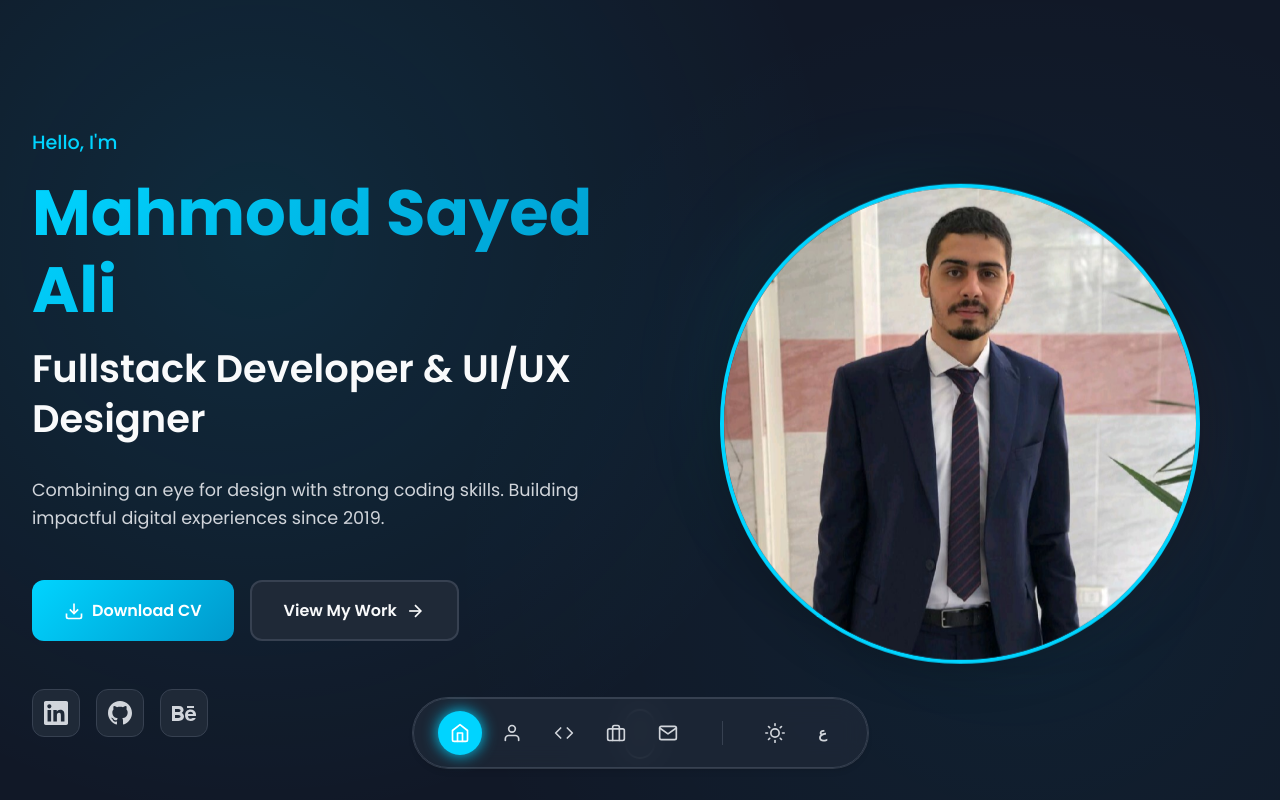
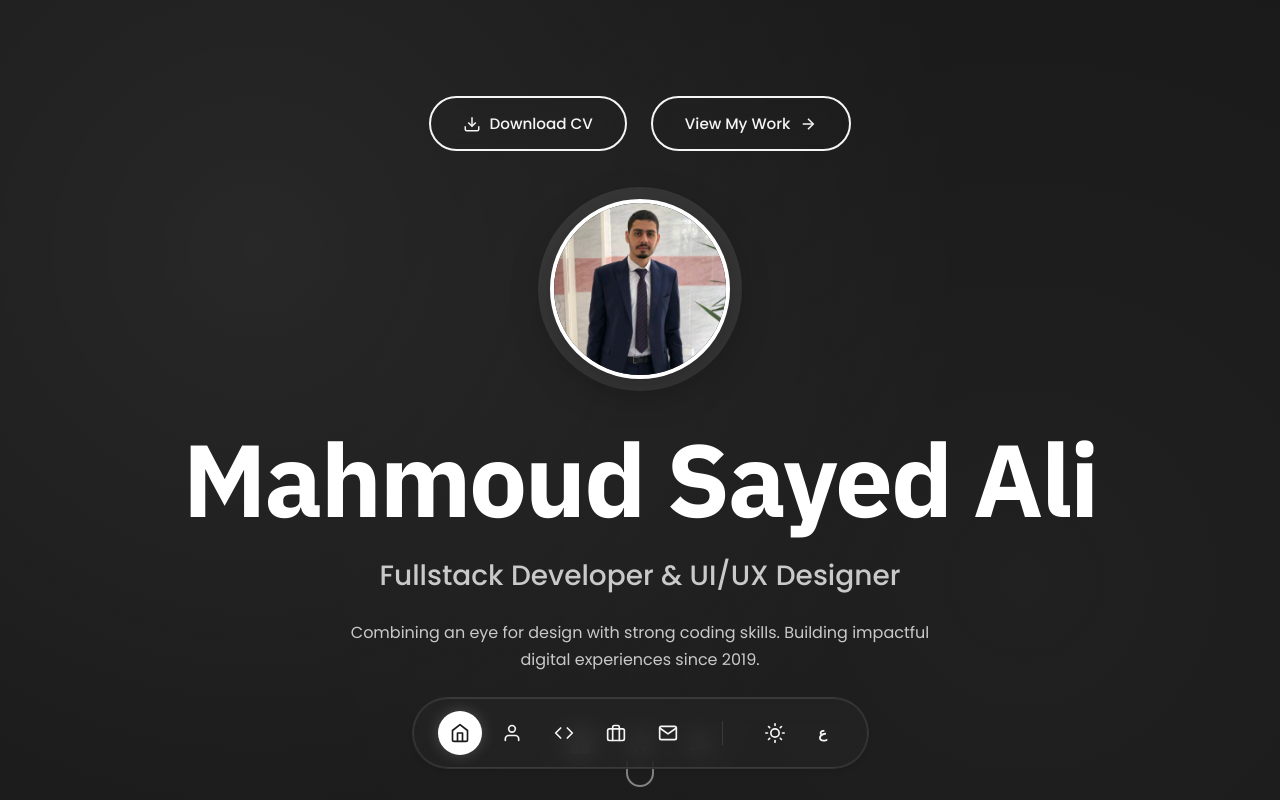
Before and after one commit to mhmod33/portfolio, an Angular app: page /home in a window 1280 px wide. Shown: the top 800 px of the page. Built offline with nearby package versions, Linux system fonts and the light colour scheme.

Commit message:
updated colors and designs

```diff
--- a/src/app/features/about/about.component.css
+++ b/src/app/features/about/about.component.css
@@ -203,24 +203,26 @@
 }
 
 .btn-primary {
-    background: var(--gradient-primary);
-    color: white;
+    background: var(--text-primary);
+    color: var(--bg-primary);
     box-shadow: 0 10px 20px -5px var(--accent-color-20);
+    border: none;
 }
 
 .btn-primary:hover {
     transform: translateY(-3px);
     box-shadow: 0 15px 30px -5px var(--accent-color-20);
+    opacity: 0.9;
 }
 
 .btn-secondary {
     background: transparent;
     color: var(--text-primary);
-    border: 1px solid var(--border-color);
+    border: 2px solid var(--text-primary);
 }
 
 .btn-secondary:hover {
-    border-color: var(--accent-color);
-    color: var(--accent-color);
-    background: var(--bg-secondary);
+    border-color: var(--text-primary);
+    color: var(--bg-primary);
+    background: var(--text-primary);
 }
--- a/src/app/features/home/components/hero/hero.component.css
+++ b/src/app/features/home/components/hero/hero.component.css
@@ -3,9 +3,16 @@
     display: flex;
     align-items: center;
     justify-content: center;
-    padding: 8rem 2rem 4rem;
+    padding: 6rem 2rem 4rem;
     position: relative;
     overflow: hidden;
+    /* Use CSS variable for background */
+    background: var(--bg-primary);
+}
+
+[data-theme='light'] .hero {
+    /* Light mode uses the same variable */
+    background: var(--bg-primary);
 }
 
 .hero::before {
@@ -16,112 +23,173 @@
     right: 0;
     bottom: 0;
     background:
-        radial-gradient(circle at 20% 30%, var(--accent-color-10) 0%, transparent 50%),
-        radial-gradient(circle at 80% 70%, var(--accent-color-5) 0%, transparent 50%);
+        radial-gradient(circle at 20% 30%, var(--accent-color-10) 0%, transparent 60%),
+        radial-gradient(circle at 80% 70%, var(--accent-color-5) 0%, transparent 60%);
     pointer-events: none;
+    opacity: 0.6;
 }
 
 .hero-content {
-    max-width: 1400px;
+    max-width: 1200px;
     width: 100%;
-    display: grid;
-    grid-template-columns: 1fr 1fr;
-    gap: 4rem;
+    display: flex;
+    flex-direction: column;
     align-items: center;
+    gap: 3rem;
     position: relative;
     z-index: 1;
 }
 
-.hero-text {
+/* Top Header Section - Buttons */
+.hero-header {
     display: flex;
-    flex-direction: column;
-    gap: 1rem;
-}
-
-.greeting {
-    color: var(--accent-color);
-    font-size: 1.2rem;
-    font-weight: 500;
-    margin: 0;
-}
-
-.name {
-    font-size: clamp(2.5rem, 5vw, 4rem);
-    font-weight: 700;
-    margin: 0;
-    background: var(--gradient-primary);
-    -webkit-background-clip: text;
-    -webkit-text-fill-color: transparent;
-    background-clip: text;
-    line-height: 1.2;
-}
-
-.title {
-    font-size: clamp(1.5rem, 3vw, 2.5rem);
-    font-weight: 600;
-    color: var(--text-primary);
-    margin: 0;
-    line-height: 1.3;
-}
-
-.description {
-    font-size: 1.1rem;
-    color: var(--text-secondary);
-    line-height: 1.6;
-    margin: 1rem 0 2rem;
-}
-
-.cta-buttons {
-    display: flex;
-    gap: 1rem;
+    gap: 1.5rem;
+    justify-content: center;
+    width: 100%;
     flex-wrap: wrap;
 }
 
-.btn-primary,
-.btn-secondary {
-    padding: 1rem 2rem;
-    border-radius: 12px;
-    font-weight: 600;
-    font-size: 1rem;
+.btn-outlined {
+    padding: 0.875rem 2rem;
+    border-radius: 50px;
+    font-weight: 500;
+    font-size: 0.95rem;
     cursor: pointer;
     transition: all 0.3s ease;
     display: flex;
     align-items: center;
     gap: 0.5rem;
-    border: none;
+    background: transparent;
+    color: var(--text-primary);
+    border: 2px solid var(--text-primary);
+    backdrop-filter: blur(10px);
 }
 
-.btn-primary {
-    background: var(--gradient-primary);
-    color: white;
+.btn-outlined svg {
+    stroke: var(--text-primary);
 }
 
-.btn-primary:hover {
+.btn-outlined:hover {
+    background: var(--text-primary);
+    color: var(--bg-primary);
+    border-color: var(--text-primary);
     transform: translateY(-2px);
-    box-shadow: 0 10px 30px var(--accent-color-20);
+    box-shadow: 0 8px 20px var(--accent-color-20);
 }
 
-.btn-secondary {
-    background: var(--bg-secondary);
-    color: var(--text-primary);
-    border: 2px solid var(--border-color);
+.btn-outlined:hover svg {
+    stroke: var(--bg-primary);
 }
 
-.btn-secondary:hover {
-    background: var(--bg-tertiary);
-    transform: translateY(-2px);
+/* Main Section - Profile & Name */
+.hero-main {
+    display: flex;
+    flex-direction: column;
+    align-items: center;
+    gap: 2.5rem;
+    width: 100%;
+    text-align: center;
 }
 
+.profile-section {
+    position: relative;
+}
+
+.profile-image-wrapper {
+    width: 180px;
+    height: 180px;
+    border-radius: 50%;
+    overflow: hidden;
+    border: 4px solid var(--accent-color);
+    box-shadow:
+        0 10px 40px var(--shadow-color),
+        0 0 0 12px var(--accent-color-10);
+    position: relative;
+    transition: all 0.4s ease;
+}
+
+.profile-image-wrapper:hover {
+    transform: scale(1.05);
+    box-shadow:
+        0 15px 50px var(--shadow-color),
+        0 0 0 12px var(--accent-color-20);
+}
+
+.profile-image {
+    width: 100%;
+    height: 100%;
+    object-fit: cover;
+    transition: transform 0.5s ease;
+}
+
+.profile-image-wrapper:hover .profile-image {
+    transform: scale(1.1);
+}
+
+/* Hero Text Center */
+.hero-text-center {
+    display: flex;
+    flex-direction: column;
+    gap: 1rem;
+    align-items: center;
+}
+
+.hero-name {
+    font-size: clamp(3.5rem, 8vw, 7rem);
+    font-weight: 800;
+    margin: 0;
+    line-height: 1.1;
+    letter-spacing: -0.02em;
+    font-family: 'Playfair Display', serif;
+}
+
+.name-primary {
+    background: var(--accent-color);
+    -webkit-background-clip: text;
+    -webkit-text-fill-color: transparent;
+    background-clip: text;
+    display: inline-block;
+    color: var(--accent-color);
+    position: relative;
+    font-family: var(--font-arabic);
+
+}
+
+[dir='rtl'] .hero-name {
+    font-family: var(--font-arabic);
+    letter-spacing: 0;
+    font-weight: 700;
+}
+
+.hero-title {
+    font-size: clamp(1.25rem, 2.5vw, 1.75rem);
+    font-weight: 500;
+    color: var(--text-secondary);
+    margin: 0;
+    line-height: 1.4;
+    max-width: 700px;
+}
+
+.hero-description {
+    font-size: 1rem;
+    color: var(--text-secondary);
+    line-height: 1.7;
+    margin: 0.5rem 0 0;
+    max-width: 600px;
+    opacity: 0.9;
+}
+
+/* Social Links */
 .social-links {
     display: flex;
     gap: 1rem;
-    margin-top: 2rem;
+    justify-content: center;
 }
 
 .social-links a {
-    width: 48px;
-    height: 48px;
-    border-radius: 12px;
+    width: 44px;
+    height: 44px;
+    border-radius: 50%;
     background: var(--bg-secondary);
     border: 1px solid var(--border-color);
     display: flex;
@@ -136,87 +204,10 @@
     color: white;
     transform: translateY(-4px);
     border-color: var(--accent-color);
+    box-shadow: 0 8px 20px var(--accent-color-20);
 }
 
-.hero-visual {
-    position: relative;
-    display: flex;
-    align-items: center;
-    justify-content: center;
-}
-
-.visual-container {
-    position: relative;
-    width: 100%;
-    max-width: 500px;
-    aspect-ratio: 1;
-}
-
-.gradient-orb {
-    position: absolute;
-    border-radius: 50%;
-    filter: blur(60px);
-    animation: float 6s ease-in-out infinite;
-}
-
-.orb-1 {
-    width: 300px;
-    height: 300px;
-    background: var(--accent-color-20);
-    top: 10%;
-    left: 10%;
-    animation-delay: 0s;
-}
-
-.orb-2 {
-    width: 250px;
-    height: 250px;
-    background: var(--secondary-color-20);
-    bottom: 20%;
-    right: 10%;
-    animation-delay: 2s;
-}
-
-.orb-3 {
-    width: 200px;
-    height: 200px;
-    background: var(--accent-color-10);
-    top: 50%;
-    right: 20%;
-    animation-delay: 4s;
-}
-
-.profile-placeholder {
-    position: absolute;
-    inset: 10px;
-    /* slight offset to show some outer glow/orb effect if needed, or 0 */
-    display: flex;
-    align-items: center;
-    justify-content: center;
-    background: var(--bg-secondary);
-    border-radius: 50%;
-    border: 4px solid var(--accent-color);
-    overflow: hidden;
-    box-shadow: 0 0 50px rgba(0, 0, 0, 0.3);
-    z-index: 10;
-    animation: float 6s ease-in-out infinite reverse;
-}
-
-.profile-placeholder img {
-    width: 100%;
-    height: 100%;
-    object-fit: cover;
-    transition: transform 0.5s ease;
-}
-
-.profile-placeholder:hover img {
-    transform: scale(1.1);
-}
-
-.code-icon {
-    color: var(--accent-color);
-}
-
+/* Scroll Indicator */
 .scroll-indicator {
     position: absolute;
     bottom: 2rem;
@@ -226,16 +217,17 @@
 }
 
 .mouse {
-    width: 30px;
-    height: 50px;
+    width: 28px;
+    height: 45px;
     border: 2px solid var(--text-secondary);
     border-radius: 20px;
     position: relative;
+    opacity: 0.6;
 }
 
 .wheel {
-    width: 4px;
-    height: 10px;
+    width: 3px;
+    height: 8px;
     background: var(--text-secondary);
     border-radius: 2px;
     position: absolute;
@@ -245,18 +237,7 @@
     animation: scroll 1.5s infinite;
 }
 
-@keyframes float {
-
-    0%,
-    100% {
-        transform: translateY(0px);
-    }
-
-    50% {
-        transform: translateY(-20px);
-    }
-}
-
+/* Animations */
 @keyframes bounce {
 
     0%,
@@ -305,8 +286,8 @@
     animation: fadeIn 0.8s ease-out 1s both;
 }
 
-.animate-float {
-    animation: float 6s ease-in-out infinite;
+.animate-scale-in {
+    animation: scaleIn 0.8s ease-out 0.3s both;
 }
 
 @keyframes fadeIn {
@@ -331,46 +312,78 @@
     }
 }
 
-@media (max-width: 968px) {
-    .hero-content {
-        grid-template-columns: 1fr;
-        text-align: center;
+@keyframes scaleIn {
+    from {
+        opacity: 0;
+        transform: scale(0.8);
     }
 
-    .hero-text {
-        align-items: center;
+    to {
+        opacity: 1;
+        transform: scale(1);
+    }
+}
+
+/* Responsive Design */
+@media (max-width: 968px) {
+    .hero {
+        padding: 5rem 1.5rem 3rem;
     }
 
-    .cta-buttons {
-        justify-content: center;
+    .hero-header {
+        gap: 1rem;
     }
 
-    .social-links {
-        justify-content: center;
+    .btn-outlined {
+        padding: 0.75rem 1.5rem;
+        font-size: 0.9rem;
     }
 
-    .visual-container {
-        max-width: 350px;
+    .profile-image-wrapper {
+        width: 150px;
+        height: 150px;
+    }
+
+    .hero-name {
+        font-size: clamp(2.5rem, 6vw, 5rem);
+    }
+
+    .hero-title {
+        font-size: clamp(1.1rem, 2vw, 1.5rem);
     }
 }
 
 @media (max-width: 640px) {
     .hero {
-        padding: 6rem 1rem 3rem;
+        padding: 4rem 1rem 2rem;
     }
 
-    .cta-buttons {
+    .hero-header {
         flex-direction: column;
         width: 100%;
+        max-width: 300px;
     }
 
-    .btn-primary,
-    .btn-secondary {
+    .btn-outlined {
         width: 100%;
         justify-content: center;
     }
 
-    .visual-container {
-        max-width: 280px;
+    .profile-image-wrapper {
+        width: 130px;
+        height: 130px;
+    }
+
+    .hero-name {
+        font-size: clamp(2rem, 5vw, 3.5rem);
+    }
+
+    .hero-description {
+        font-size: 0.95rem;
+    }
+
+    .social-links a {
+        width: 40px;
+        height: 40px;
     }
 }
--- a/src/app/features/home/components/hero/hero.component.html
+++ b/src/app/features/home/components/hero/hero.component.html
@@ -1,60 +1,61 @@
 <section id="home" class="hero">
     <div class="hero-content">
-        <div class="hero-text">
-            <p class="greeting animate-fade-in">{{ t(hero.greeting) }}</p>
-            <h1 class="name animate-slide-up">{{ t(hero.name) }}</h1>
-            <h2 class="title animate-slide-up-delay">{{ t(hero.title) }}</h2>
-            <p class="description animate-fade-in-delay">{{ t(hero.description) }}</p>
-
-            <div class="cta-buttons animate-fade-in-delay-2">
-                <button class="btn-primary" (click)="downloadCV()">
-                    <svg width="20" height="20" viewBox="0 0 24 24" fill="none" stroke="currentColor" stroke-width="2">
+        <!-- Top Section: Buttons -->
+        <div class="hero-header animate-fade-in">
+            <button class="btn-outlined" (click)="downloadCV()">
+                <svg width="18" height="18" viewBox="0 0 24 24" fill="none" stroke="currentColor" stroke-width="2">
                     <path d="M21 15v4a2 2 0 0 1-2 2H5a2 2 0 0 1-2-2v-4" />
                     <polyline points="7 10 12 15 17 10" />
                     <line x1="12" y1="15" x2="12" y2="3" />
                 </svg>
                 {{ t(hero.downloadCV) }}
             </button>
-                <button class="btn-secondary" routerLink="/projects">
+            <button class="btn-outlined" routerLink="/projects">
                 {{ t(hero.viewWork) }}
-                    <svg width="20" height="20" viewBox="0 0 24 24" fill="none" stroke="currentColor" stroke-width="2">
+                <svg width="18" height="18" viewBox="0 0 24 24" fill="none" stroke="currentColor" stroke-width="2">
                     <line x1="5" y1="12" x2="19" y2="12" />
                     <polyline points="12 5 19 12 12 19" />
                 </svg>
             </button>
         </div>
 
+        <!-- Center Section: Profile Image & Large Name -->
+        <div class="hero-main">
+            <div class="profile-section animate-scale-in">
+                <div class="profile-image-wrapper">
+                    <img src="assets/profile.jpg" alt="Profile" class="profile-image">
+                </div>
+            </div>
+
+            <div class="hero-text-center">
+                <h1 class="hero-name animate-slide-up">
+                    <span class="name-primary">{{ t(hero.name) }}</span>
+                </h1>
+                <h2 class="hero-title animate-slide-up-delay">{{ t(hero.title) }}</h2>
+                <p class="hero-description animate-fade-in-delay">{{ t(hero.description) }}</p>
+            </div>
+        </div>
+
+        <!-- Bottom Section: Social Links (Keep existing navbar style) -->
         <div class="social-links animate-fade-in-delay-3">
             <a [href]="'https://' + personalInfo.linkedin" target="_blank" rel="noopener" aria-label="LinkedIn">
-                    <svg width="24" height="24" viewBox="0 0 24 24" fill="currentColor">
+                <svg width="20" height="20" viewBox="0 0 24 24" fill="currentColor">
                     <path
                         d="M20.447 20.452h-3.554v-5.569c0-1.328-.027-3.037-1.852-3.037-1.853 0-2.136 1.445-2.136 2.939v5.667H9.351V9h3.414v1.561h.046c.477-.9 1.637-1.85 3.37-1.85 3.601 0 4.267 2.37 4.267 5.455v6.286zM5.337 7.433c-1.144 0-2.063-.926-2.063-2.065 0-1.138.92-2.063 2.063-2.063 1.14 0 2.064.925 2.064 2.063 0 1.139-.925 2.065-2.064 2.065zm1.782 13.019H3.555V9h3.564v11.452zM22.225 0H1.771C.792 0 0 .774 0 1.729v20.542C0 23.227.792 24 1.771 24h20.451C23.2 24 24 23.227 24 22.271V1.729C24 .774 23.2 0 22.222 0h.003z" />
                 </svg>
             </a>
             <a [href]="'https://' + personalInfo.github" target="_blank" rel="noopener" aria-label="GitHub">
-                    <svg width="24" height="24" viewBox="0 0 24 24" fill="currentColor">
+                <svg width="20" height="20" viewBox="0 0 24 24" fill="currentColor">
                     <path
                         d="M12 0c-6.626 0-12 5.373-12 12 0 5.302 3.438 9.8 8.207 11.387.599.111.793-.261.793-.577v-2.234c-3.338.726-4.033-1.416-4.033-1.416-.546-1.387-1.333-1.756-1.333-1.756-1.089-.745.083-.729.083-.729 1.205.084 1.839 1.237 1.839 1.237 1.07 1.834 2.807 1.304 3.492.997.107-.775.418-1.305.762-1.604-2.665-.305-5.467-1.334-5.467-5.931 0-1.311.469-2.381 1.236-3.221-.124-.303-.535-1.524.117-3.176 0 0 1.008-.322 3.301 1.23.957-.266 1.983-.399 3.003-.404 1.02.005 2.047.138 3.006.404 2.291-1.552 3.297-1.23 3.297-1.23.653 1.653.242 2.874.118 3.176.77.84 1.235 1.911 1.235 3.221 0 4.609-2.807 5.624-5.479 5.921.43.372.823 1.102.823 2.222v3.293c0 .319.192.694.801.576 4.765-1.589 8.199-6.086 8.199-11.386 0-6.627-5.373-12-12-12z" />
                 </svg>
             </a>
             <a [href]="personalInfo.behance" target="_blank" rel="noopener" aria-label="Behance">
-                    <svg width="24" height="24" viewBox="0 0 24 24" fill="currentColor">
+                <svg width="20" height="20" viewBox="0 0 24 24" fill="currentColor">
                     <path
                         d="M22 7h-7v-2h7v2zm1.726 10c-.442 1.297-2.029 3-5.101 3-3.074 0-5.564-1.729-5.564-5.675 0-3.91 2.325-5.92 5.466-5.92 3.082 0 4.964 1.782 5.375 4.426.078.506.109 1.188.095 2.14h-8.027c.13 3.211 3.483 3.312 4.588 2.029h3.168zm-7.686-4h4.965c-.105-1.547-1.136-2.219-2.477-2.219-1.466 0-2.277.768-2.488 2.219zm-9.574 6.988h-6.466v-14.967h6.953c5.476.081 5.58 5.444 2.72 6.906 3.461 1.26 3.577 8.061-3.207 8.061zm-3.466-8.988h3.584c2.508 0 2.906-3-.312-3h-3.272v3zm3.391 3h-3.391v3.016h3.341c3.055 0 2.868-3.016.05-3.016z" />
                 </svg>
             </a>
-            </div>
-        </div>
-
-        <div class="hero-visual">
-            <div class="visual-container animate-float">
-                <div class="gradient-orb orb-1"></div>
-                <div class="gradient-orb orb-2"></div>
-                <div class="gradient-orb orb-3"></div>
-                <div class="profile-placeholder">
-                    <img src="assets/profile.jpg" alt="Profile">
-                </div>
-            </div>
         </div>
     </div>
 
--- a/src/app/shared/components/header/header.component.css
+++ b/src/app/shared/components/header/header.component.css
@@ -55,7 +55,7 @@
     width: 44px;
     height: 44px;
     border-radius: 50%;
-    color: var(--text-secondary);
+    color: var(--text-primary);
     transition: all 0.3s cubic-bezier(0.4, 0, 0.2, 1);
     /* Remove tap highlight on mobile */
     -webkit-tap-highlight-color: transparent;
@@ -66,6 +66,7 @@
     width: 20px;
     height: 20px;
     transition: transform 0.3s ease;
+    stroke: var(--text-primary);
 }
 
 /* Hover Effects */
@@ -77,19 +78,19 @@
 
 .nav-menu li a:hover svg {
     transform: scale(1.1);
+    stroke: var(--accent-color);
     filter: drop-shadow(0 0 5px var(--accent-color-20));
 }
 
 /* Active State */
 .nav-menu li a.active {
-    color: var(--text-primary);
+    color: var(--bg-primary);
     background: var(--accent-color);
-    box-shadow: 0 0 15px var(--accent-color);
+    box-shadow: 0 0 15px var(--accent-color-20);
 }
 
 .nav-menu li a.active svg {
-    color: #fff;
-    /* Icons on active state should be white/contrast */
+    stroke: var(--bg-primary);
 }
 
 /* Tooltip */
@@ -158,18 +159,26 @@
     border-radius: 50%;
     background: transparent;
     border: 1px solid transparent;
-    color: var(--text-secondary);
+    color: var(--text-primary);
     cursor: pointer;
     transition: all 0.3s ease;
     font-weight: 600;
     font-size: 0.9rem;
 }
 
+.theme-toggle svg {
+    stroke: var(--text-primary);
+}
+
 .theme-toggle:hover,
 .lang-toggle:hover {
-    color: var(--text-primary);
+    color: var(--accent-color);
     background: var(--bg-tertiary);
     border-color: var(--border-color);
+}
+
+.theme-toggle:hover svg {
+    stroke: var(--accent-color);
 }
 
 /* Animation Keyframes */
--- a/src/global_styles.css
+++ b/src/global_styles.css
@@ -21,47 +21,49 @@
 }
 
 [data-theme='dark'] {
-  --bg-primary: #111827;
-  --bg-secondary: #1f2937;
-  --bg-tertiary: #374151;
+  --bg-primary: #1a1a1a;
+  --bg-secondary: #242424;
+  --bg-tertiary: #2f2f2f;
 
-  --text-primary: #f9fafb;
-  --text-secondary: #d1d5db;
+  --text-primary: #f5f5f5;
+  --text-secondary: #c9c9c9;
 
-  --accent-color: #00d4ff;
-  --accent-color-5: rgba(0, 212, 255, 0.05);
-  --accent-color-10: rgba(0, 212, 255, 0.1);
-  --accent-color-20: rgba(0, 212, 255, 0.2);
+  --accent-color: #ffffff;
+  --accent-color-5: rgba(255, 255, 255, 0.05);
+  --accent-color-10: rgba(255, 255, 255, 0.1);
+  --accent-color-20: rgba(255, 255, 255, 0.2);
 
-  --secondary-color: #ff6b9d;
-  --secondary-color-20: rgba(255, 107, 157, 0.2);
+  --secondary-color: #6b8e5f;
+  --secondary-color-20: rgba(107, 142, 95, 0.2);
 
-  --border-color: #374151;
+  --border-color: #3a3a3a;
   --shadow-color: rgba(0, 0, 0, 0.3);
 
-  --gradient-primary: linear-gradient(135deg, #00d4ff 0%, #0099cc 100%);
+  --gradient-primary: linear-gradient(135deg, #ffffff 0%, #f5f5f5 100%);
+  --gradient-bg: linear-gradient(135deg, #242424 0%, #1a1a1a 100%);
 }
 
 [data-theme='light'] {
   --bg-primary: #ffffff;
-  --bg-secondary: #f8f9fa;
-  --bg-tertiary: #e9ecef;
+  --bg-secondary: #fafafa;
+  --bg-tertiary: #f5f5f5;
 
   --text-primary: #1a1a1a;
-  --text-secondary: #6c757d;
+  --text-secondary: #666666;
 
-  --accent-color: #00bcd4;
-  --accent-color-5: rgba(0, 188, 212, 0.05);
-  --accent-color-10: rgba(0, 188, 212, 0.1);
-  --accent-color-20: rgba(0, 188, 212, 0.2);
+  --accent-color: #1a1a1a;
+  --accent-color-5: rgba(26, 26, 26, 0.05);
+  --accent-color-10: rgba(26, 26, 26, 0.1);
+  --accent-color-20: rgba(26, 26, 26, 0.2);
 
-  --secondary-color: #e63946;
-  --secondary-color-20: rgba(230, 57, 70, 0.2);
+  --secondary-color: #6b8e5f;
+  --secondary-color-20: rgba(107, 142, 95, 0.2);
 
-  --border-color: #dee2e6;
-  --shadow-color: rgba(0, 0, 0, 0.1);
+  --border-color: #e5e5e5;
+  --shadow-color: rgba(0, 0, 0, 0.08);
 
-  --gradient-primary: linear-gradient(135deg, #00bcd4 0%, #0097a7 100%);
+  --gradient-primary: linear-gradient(135deg, #1a1a1a 0%, #2a2a2a 100%);
+  --gradient-bg: linear-gradient(135deg, #ffffff 0%, #fafafa 100%);
 }
 
 html {
--- a/src/index.html
+++ b/src/index.html
@@ -1,15 +1,19 @@
 <!DOCTYPE html>
 <html lang="en">
+
 <head>
   <title>Mahmoud Sayed Ali - Fullstack Developer & UI/UX Designer</title>
   <meta charset="UTF-8" />
   <meta name="viewport" content="width=device-width, initial-scale=1.0" />
   <base href="/">
-    <meta name="description" content="Full Stack PHP Developer & UI/UX Designer with 6+ years of experience. Combining design expertise with strong coding skills in Laravel, Angular, Node.js, and more." />
-    <meta name="keywords" content="Fullstack Developer, PHP, Laravel, Angular, UI/UX Designer, Web Developer, Mahmoud Sayed Ali" />
+  <meta name="description"
+    content="Full Stack PHP Developer & UI/UX Designer with 6+ years of experience. Combining design expertise with strong coding skills in Laravel, Angular, Node.js, and more." />
+  <meta name="keywords"
+    content="Fullstack Developer, PHP, Laravel, Angular, UI/UX Designer, Web Developer, Mahmoud Sayed Ali" />
   <meta name="author" content="Mahmoud Sayed Ali Ahmed" />
   <meta property="og:title" content="Mahmoud Sayed Ali - Fullstack Developer & UI/UX Designer" />
-    <meta property="og:description" content="Full Stack PHP Developer & UI/UX Designer with 6+ years of experience in building impactful digital experiences." />
+  <meta property="og:description"
+    content="Full Stack PHP Developer & UI/UX Designer with 6+ years of experience in building impactful digital experiences." />
   <meta property="og:type" content="website" />
   <meta name="twitter:card" content="summary_large_image" />
   <meta name="twitter:title" content="Mahmoud Sayed Ali - Fullstack Developer & UI/UX Designer" />
@@ -18,22 +22,34 @@
   <!-- Google Fonts -->
   <link rel="preconnect" href="https://fonts.googleapis.com">
   <link rel="preconnect" href="https://fonts.gstatic.com" crossorigin>
-    <link href="https://fonts.googleapis.com/css2?family=IBM+Plex+Sans+Arabic:wght@100;200;300;400;500;600;700&family=Poppins:wght@100;200;300;400;500;600;700&display=swap" rel="stylesheet">
+  <link
+    href="https://fonts.googleapis.com/css2?family=IBM+Plex+Sans+Arabic:wght@100;200;300;400;500;600;700;800&family=Poppins:wght@100;200;300;400;500;600;700;800&family=Playfair+Display:wght@400;500;600;700;800;900&family=Amiri:wght@400;700&display=swap"
+    rel="stylesheet">
 </head>
+
 <body>
   <app-root>
-      <div style="display: flex; align-items: center; justify-content: center; min-height: 100vh; font-family: system-ui;">
+    <div
+      style="display: flex; align-items: center; justify-content: center; min-height: 100vh; font-family: system-ui;">
       <div style="text-align: center;">
         <div style="font-size: 2rem; font-weight: 700; margin-bottom: 1rem;">Loading Portfolio...</div>
-          <div style="width: 50px; height: 50px; border: 4px solid #f3f3f3; border-top: 4px solid #00d4ff; border-radius: 50%; margin: 0 auto; animation: spin 1s linear infinite;"></div>
+        <div
+          style="width: 50px; height: 50px; border: 4px solid #f3f3f3; border-top: 4px solid #00d4ff; border-radius: 50%; margin: 0 auto; animation: spin 1s linear infinite;">
+        </div>
       </div>
     </div>
     <style>
       @keyframes spin {
-          0% { transform: rotate(0deg); }
-          100% { transform: rotate(360deg); }
+        0% {
+          transform: rotate(0deg);
+        }
+
+        100% {
+          transform: rotate(360deg);
+        }
       }
     </style>
   </app-root>
 </body>
+
 </html>
```
Also changed, not shown: src/app/features/projects/projects.component.css (+12 -3 lines), 1 other file (tests, documents, lock files or other folders). Lines whose indentation alone changed are shown as unchanged.
